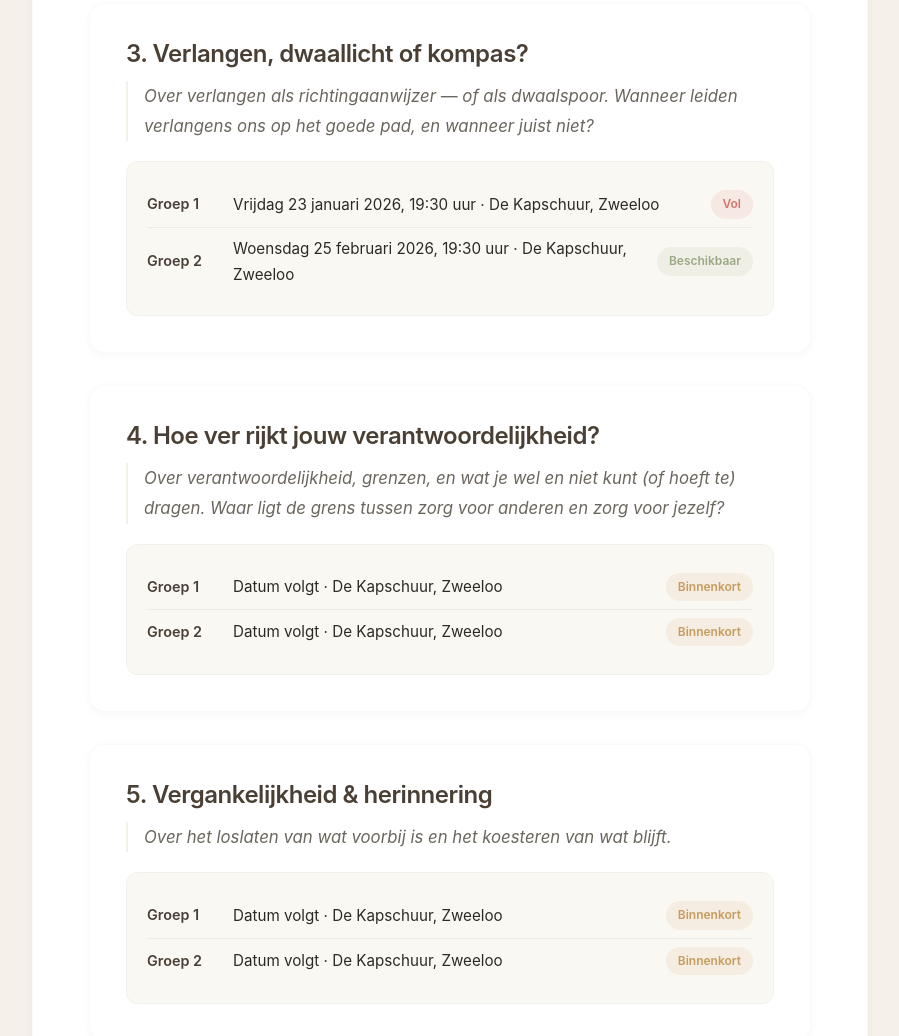
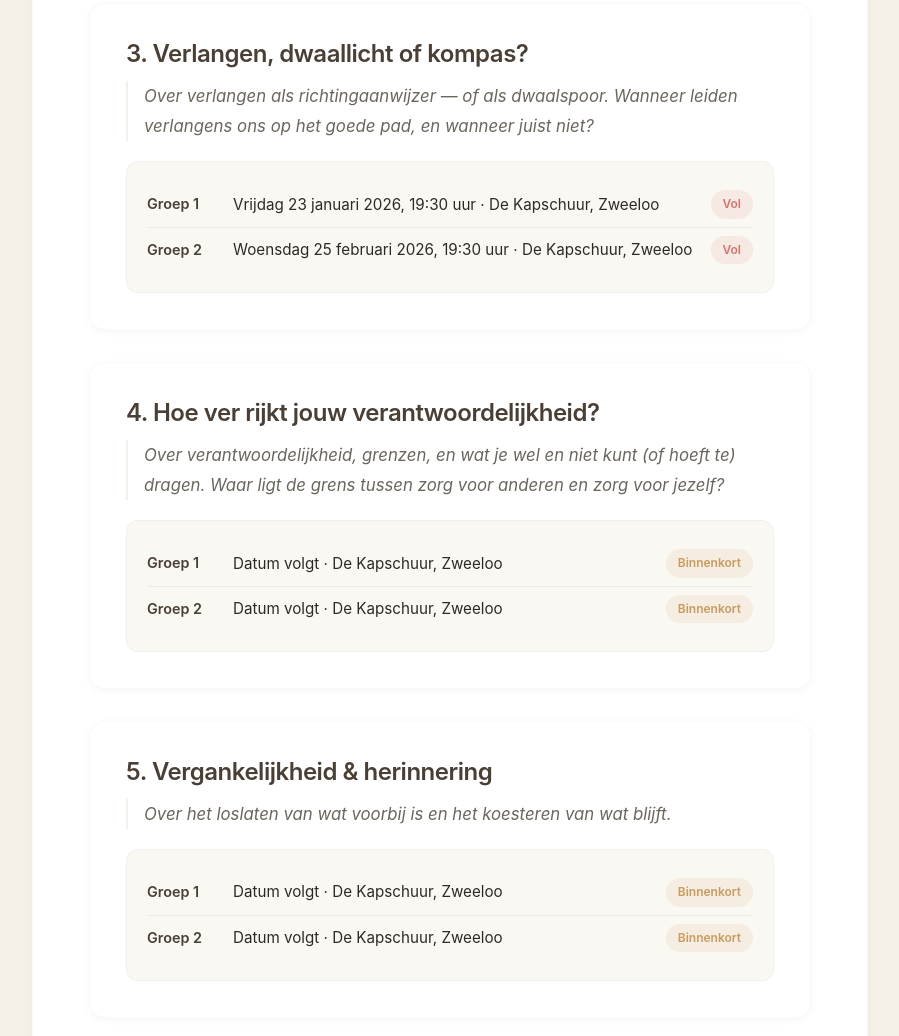
Before and after one commit to stefjnl/zincafe-zweeloo, a plain HTML site: page index.html in a window 1280 px wide. Shown: the part 2934-3970 px from the top of the page, without its empty margins (190-1089 px from the left). Drawn offline with Linux system fonts and the light colour scheme.

Commit message:
Update index.html

```diff
--- a/index.html
+++ b/index.html
@@ -711,7 +711,7 @@
                 beschrijving: "Over verlangen als richtingaanwijzer — of als dwaalspoor. Wanneer leiden verlangens ons op het goede pad, en wanneer juist niet?",
                 momenten: [
                     { groep: 1, datum: "2026-01-23T19:30", status: "vol" },
-                    { groep: 2, datum: "2026-02-25T19:30", status: "beschikbaar" }
+                    { groep: 2, datum: "2026-02-25T19:30", status: "vol" }
                 ]
             },
             {
```
